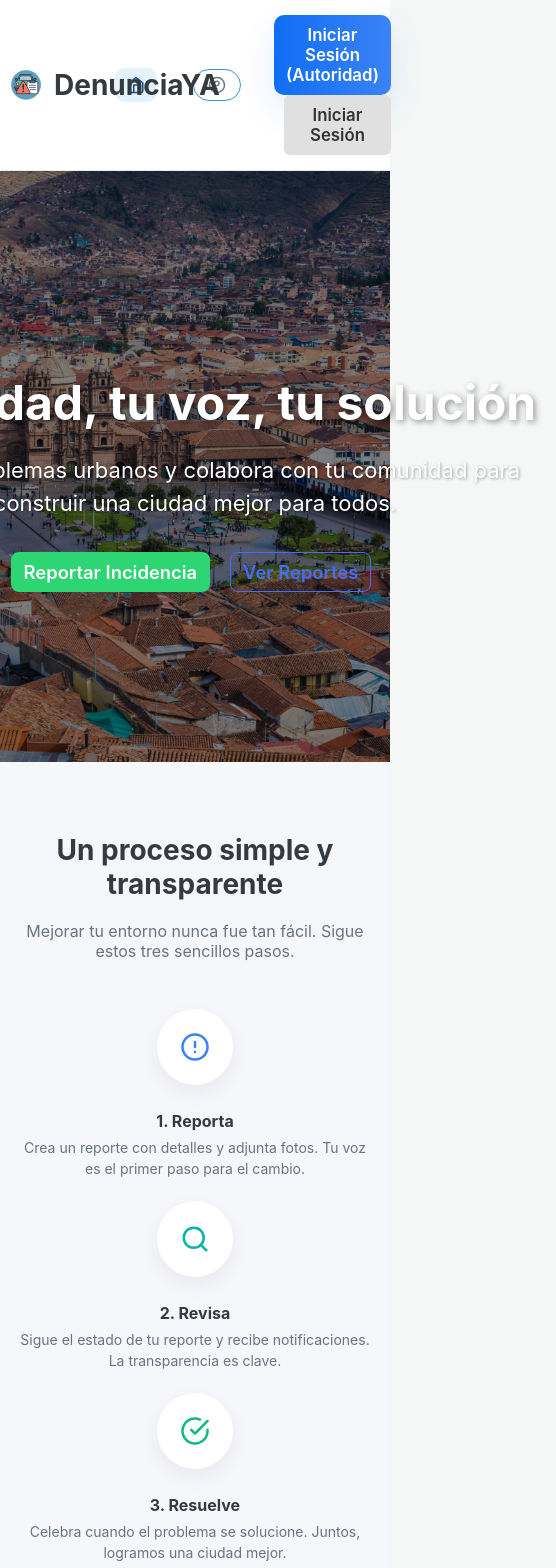
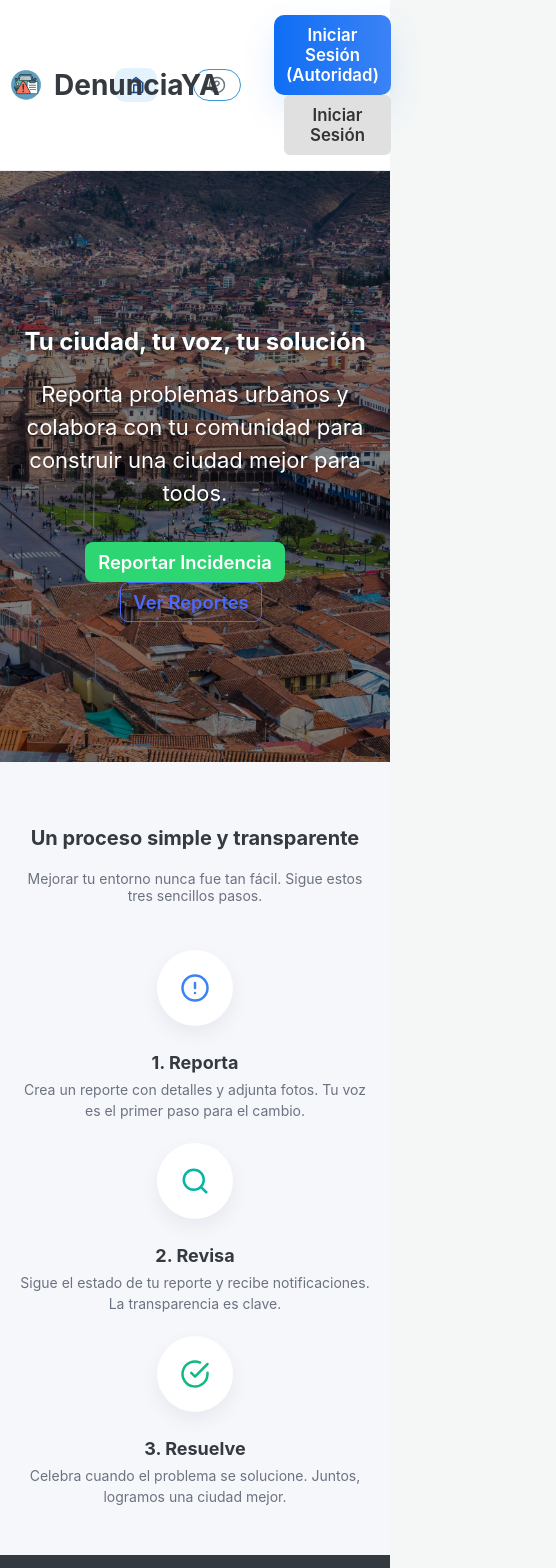
Before and after one commit to RonaldoTcnJnc/SistemadeDenuncias, a React (Vite) app: page / in a window 390 px wide. Shown: the top 1568 px of the page, 556 px wide, since content can reach past the window. Built offline with nearby package versions, Linux system fonts and the light colour scheme; the HTML template or start-up script is replaced by a standard one.

Commit message:
Add responsive CSS and complete API integrations

```diff
--- a/src/index.css
+++ b/src/index.css
@@ -24,3 +24,69 @@ body {
 * {
   box-sizing: border-box;
 }
+
+/* Responsive utilities */
+.container {
+  width: 100%;
+  max-width: 1200px;
+  margin: 0 auto;
+  padding: 0 16px;
+}
+
+/* Mobile-first responsive breakpoints */
+@media (max-width: 768px) {
+  /* Tables scroll horizontally on mobile */
+  table {
+    display: block;
+    overflow-x: auto;
+    white-space: nowrap;
+  }
+
+  /* Stack flex containers on mobile */
+  .flex-row {
+    flex-direction: column !important;
+  }
+
+  /* Full width cards on mobile */
+  .card, .kpi-card, .chart-card {
+    width: 100% !important;
+    margin-bottom: 16px;
+  }
+
+  /* Smaller text on mobile */
+  h1 {
+    font-size: 24px !important;
+  }
+
+  h2 {
+    font-size: 20px !important;
+  }
+
+  h3 {
+    font-size: 18px !important;
+  }
+
+  /* Hide less important columns on mobile */
+  .hide-mobile {
+    display: none !important;
+  }
+
+  /* Adjust padding for mobile */
+  .authority-dashboard-container,
+  .myreports-page,
+  .login-page-container {
+    padding: 12px !important;
+  }
+}
+
+@media (max-width: 480px) {
+  /* Even smaller adjustments for very small screens */
+  body {
+    font-size: 14px;
+  }
+
+  button {
+    padding: 8px 12px !important;
+    font-size: 14px !important;
+  }
+}
```
